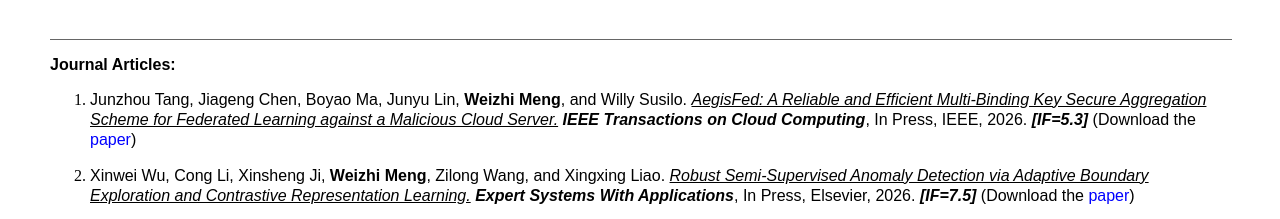
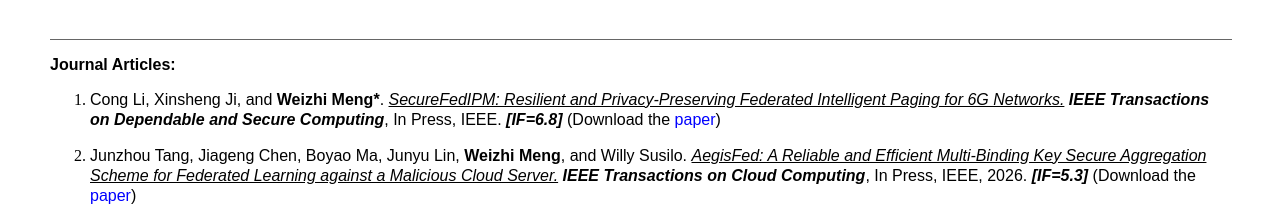
Before and after one commit to WZMeng/homepage, a plain HTML site: page publication.html in a window 1280 px wide. Shown: the part 1130-1349 px from the top of the page. Drawn offline with Linux system fonts and the light colour scheme.

Commit message:
Update publication.html

```diff
--- a/publication.html
+++ b/publication.html
@@ -140,6 +140,10 @@
 
 <ol>
 <li>
+<p style="line-height:15pt;font-family:Arial">Cong Li, Xinsheng Ji, and <b>Weizhi Meng*</b>. <i><u>SecureFedIPM: Resilient and Privacy-Preserving Federated Intelligent Paging for 6G Networks.</u></i> <b><i>IEEE Transactions on Dependable and Secure Computing</i></b>, In Press, IEEE. <b><i>[IF=6.8]</i></b>  (Download the <a href="">paper</a>)</p>
+</li>
+
+<li>
 <p style="line-height:15pt;font-family:Arial">Junzhou Tang, Jiageng Chen, Boyao Ma, Junyu Lin, <b>Weizhi Meng</b>, and Willy Susilo. <i><u>AegisFed: A Reliable and Efficient Multi-Binding Key Secure Aggregation Scheme for Federated Learning against a Malicious Cloud Server.</u></i> <b><i>IEEE Transactions on Cloud Computing</i></b>, In Press, IEEE, 2026. <b><i>[IF=5.3]</i></b>  (Download the <a href=" ">paper</a>)</p>
 </li>
 
```
